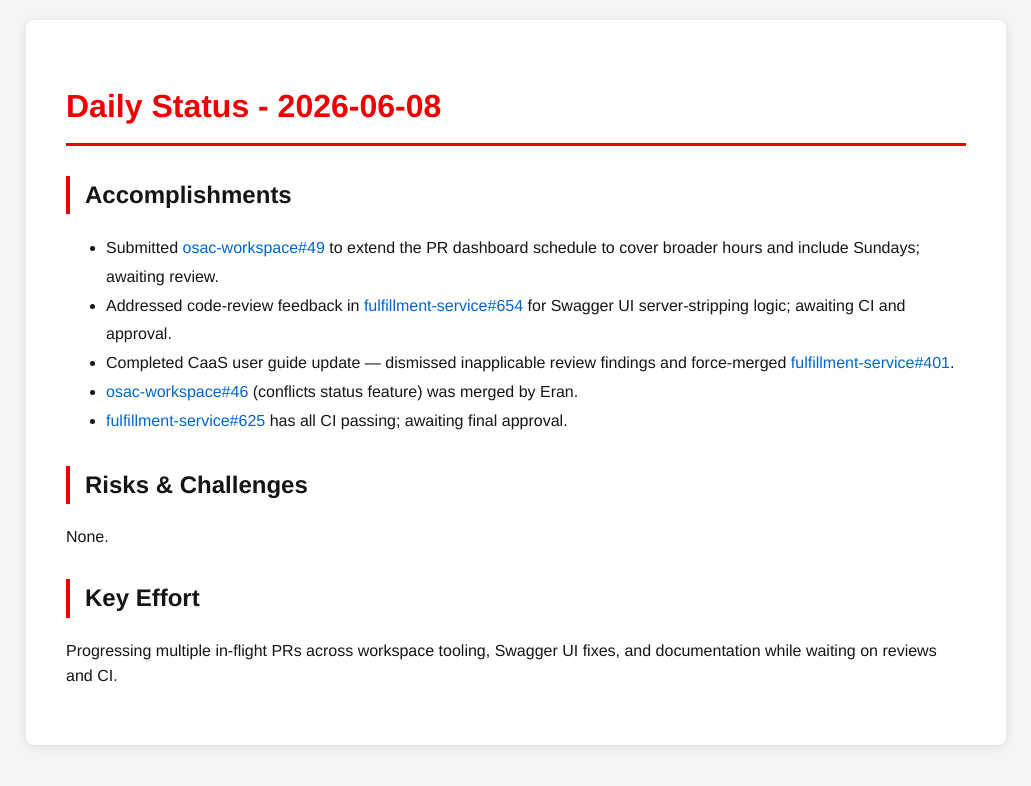
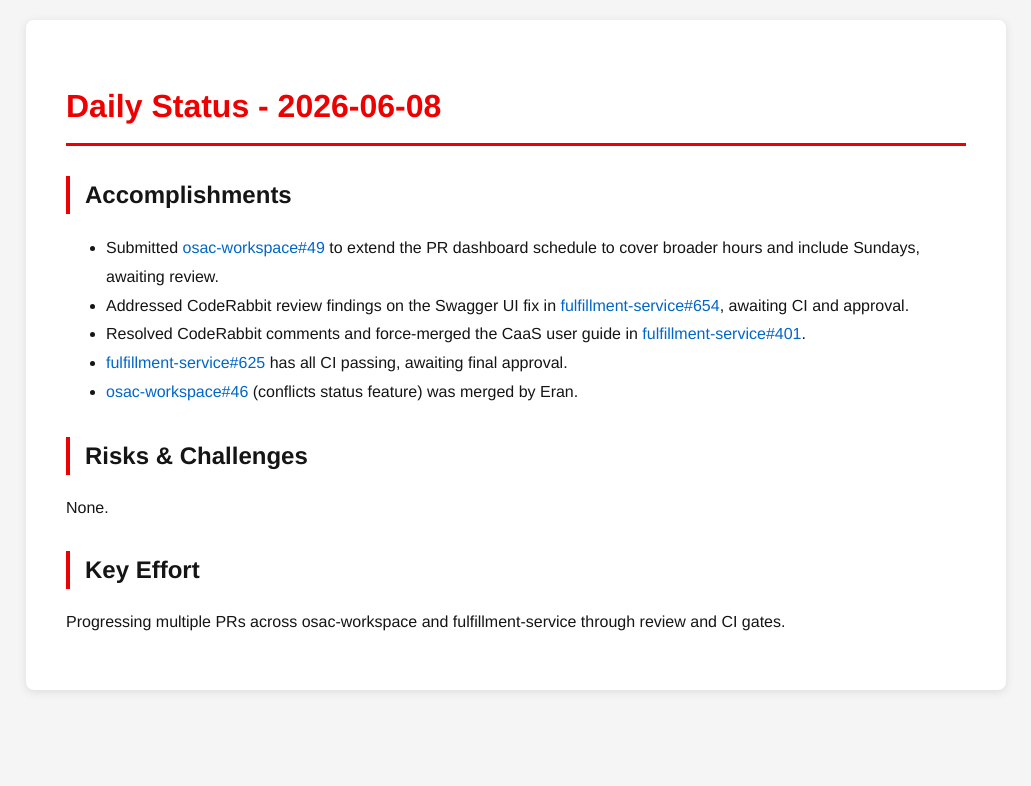
Before and after one commit to tzvatot/daily-status, a Jekyll site: the page built from 2026-06-08.md, in a window 1280 px wide. Shown: the top 786 px of the page, without its empty margins (124-1155 px from the left). Built offline with Jekyll 4.4.1, drawn with Linux system fonts in a browser that asks for light colours.

Commit message:
Daily status update - 2026-06-08

```diff
--- a/2026-06-08.md
+++ b/2026-06-08.md
@@ -7,14 +7,14 @@
 # Daily Status - 2026-06-08
 
 ## Accomplishments
-- Submitted [osac-workspace#49](https://github.com/osac-project/osac-workspace/pull/49) to extend the PR dashboard schedule to cover broader hours and include Sundays; awaiting review.
-- Addressed code-review feedback in [fulfillment-service#654](https://github.com/osac-project/fulfillment-service/pull/654) for Swagger UI server-stripping logic; awaiting CI and approval.
-- Completed CaaS user guide update — dismissed inapplicable review findings and force-merged [fulfillment-service#401](https://github.com/osac-project/fulfillment-service/pull/401).
+- Submitted [osac-workspace#49](https://github.com/osac-project/osac-workspace/pull/49) to extend the PR dashboard schedule to cover broader hours and include Sundays, awaiting review.
+- Addressed CodeRabbit review findings on the Swagger UI fix in [fulfillment-service#654](https://github.com/osac-project/fulfillment-service/pull/654), awaiting CI and approval.
+- Resolved CodeRabbit comments and force-merged the CaaS user guide in [fulfillment-service#401](https://github.com/osac-project/fulfillment-service/pull/401).
+- [fulfillment-service#625](https://github.com/osac-project/fulfillment-service/pull/625) has all CI passing, awaiting final approval.
 - [osac-workspace#46](https://github.com/osac-project/osac-workspace/pull/46) (conflicts status feature) was merged by Eran.
-- [fulfillment-service#625](https://github.com/osac-project/fulfillment-service/pull/625) has all CI passing; awaiting final approval.
 
 ## Risks & Challenges
 None.
 
 ## Key Effort
-Progressing multiple in-flight PRs across workspace tooling, Swagger UI fixes, and documentation while waiting on reviews and CI.
+Progressing multiple PRs across osac-workspace and fulfillment-service through review and CI gates.
```
